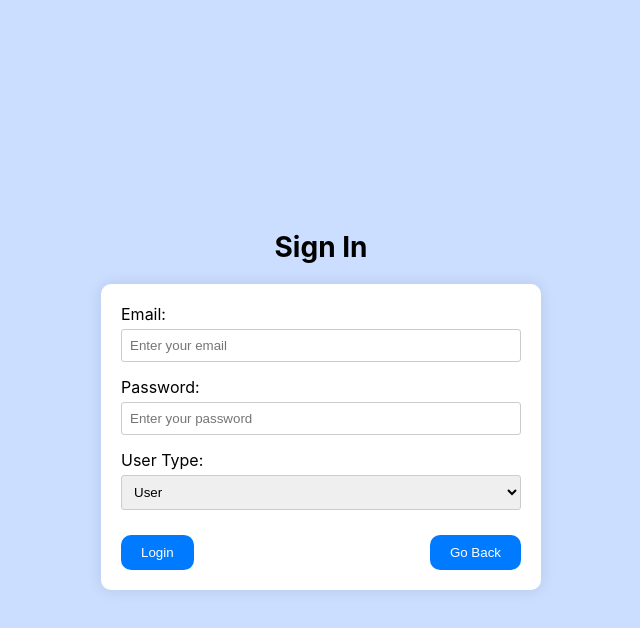
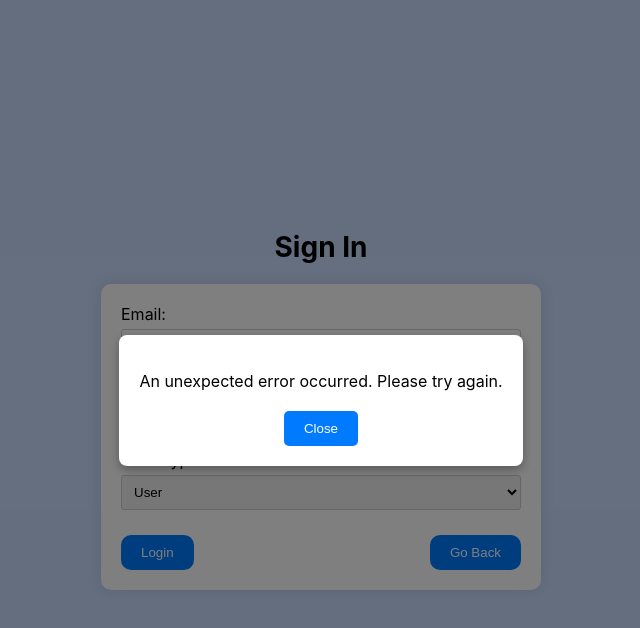
Before and after one commit to Mihir355/Ticket-Support-System, a React (Create React App) app in the folder frontend/: page /signin in a window 1280 px wide. Both pictures are taken after a click on the button "Login". Shown: the top 628 px of the page, without its empty margins (319-959 px from the left). Built offline with nearby package versions, Linux system fonts and the light colour scheme; no server answers.

Commit message:
added custom alert window for signin page

```diff
--- a/frontend/src/components/SignIn.js
+++ b/frontend/src/components/SignIn.js
@@ -2,12 +2,28 @@ import React, { useState } from "react";
 import { useNavigate } from "react-router-dom";
 import axios from "axios";
 import "../styling/signin.css";
+
+const AlertModal = ({ message, onClose }) => {
+  if (!message) return null;
+
+  return (
+    <div className="modal-overlay">
+      <div className="modal">
+        <p>{message}</p>
+        <button onClick={onClose} className="modal-close-button">
+          Close
+        </button>
+      </div>
+    </div>
+  );
+};
 
 const SignIn = () => {
   const navigate = useNavigate();
   const [email, setEmail] = useState("");
   const [password, setPassword] = useState("");
   const [userType, setUserType] = useState("user");
+  const [alertMessage, setAlertMessage] = useState("");
 
   const handleSignIn = () => {
     const user = {
@@ -32,12 +48,12 @@ const SignIn = () => {
         }
       })
       .catch((error) => {
-        console.error("Error signing in", error);
         if (error.response && error.response.status === 400) {
-          alert("User not found");
+          setAlertMessage("User not found");
         } else if (error.response && error.response.status === 401) {
-          alert("Incorrect credentials");
+          setAlertMessage("Incorrect credentials");
         } else {
+          setAlertMessage("An unexpected error occurred. Please try again.");
           console.error("Error signing in", error);
         }
       });
@@ -93,6 +109,7 @@ const SignIn = () => {
           </div>
         </form>
       </div>
+      <AlertModal message={alertMessage} onClose={() => setAlertMessage("")} />
     </div>
   );
 };
--- a/frontend/src/styling/signin.css
+++ b/frontend/src/styling/signin.css
@@ -89,3 +89,41 @@ body {
     padding: 15px;
   }
 }
+
+.modal-overlay {
+  position: fixed;
+  top: 0;
+  left: 0;
+  width: 100%;
+  height: 100%;
+  background: rgba(0, 0, 0, 0.5);
+  display: flex;
+  justify-content: center;
+  align-items: center;
+  z-index: 1000;
+}
+
+.modal {
+  background: white;
+  padding: 20px;
+  border-radius: 8px;
+  text-align: center;
+  box-shadow: 0 4px 10px rgba(0, 0, 0, 0.3);
+}
+
+.modal p {
+  margin-bottom: 20px;
+}
+
+.modal-close-button {
+  background: #007bff;
+  color: white;
+  border: none;
+  padding: 10px 20px;
+  border-radius: 5px;
+  cursor: pointer;
+}
+
+.modal-close-button:hover {
+  background: #0056b3;
+}
```
